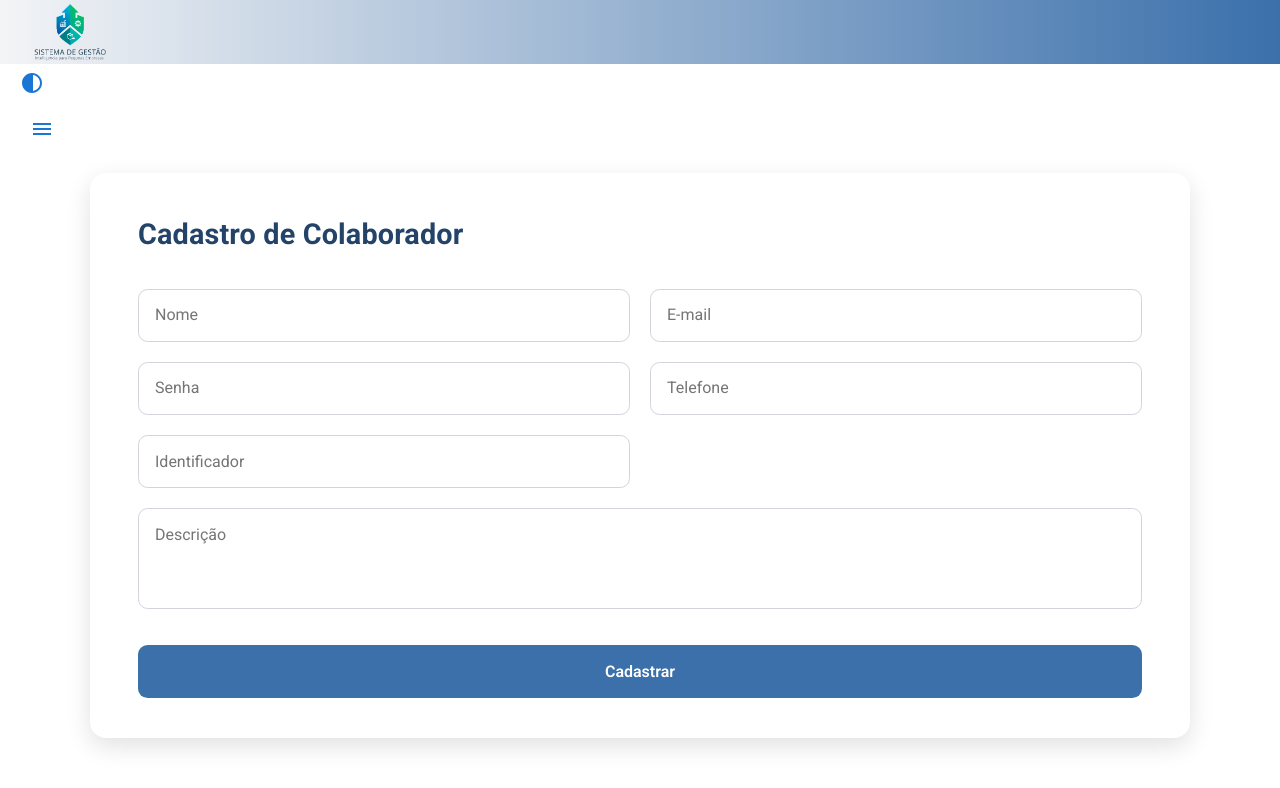
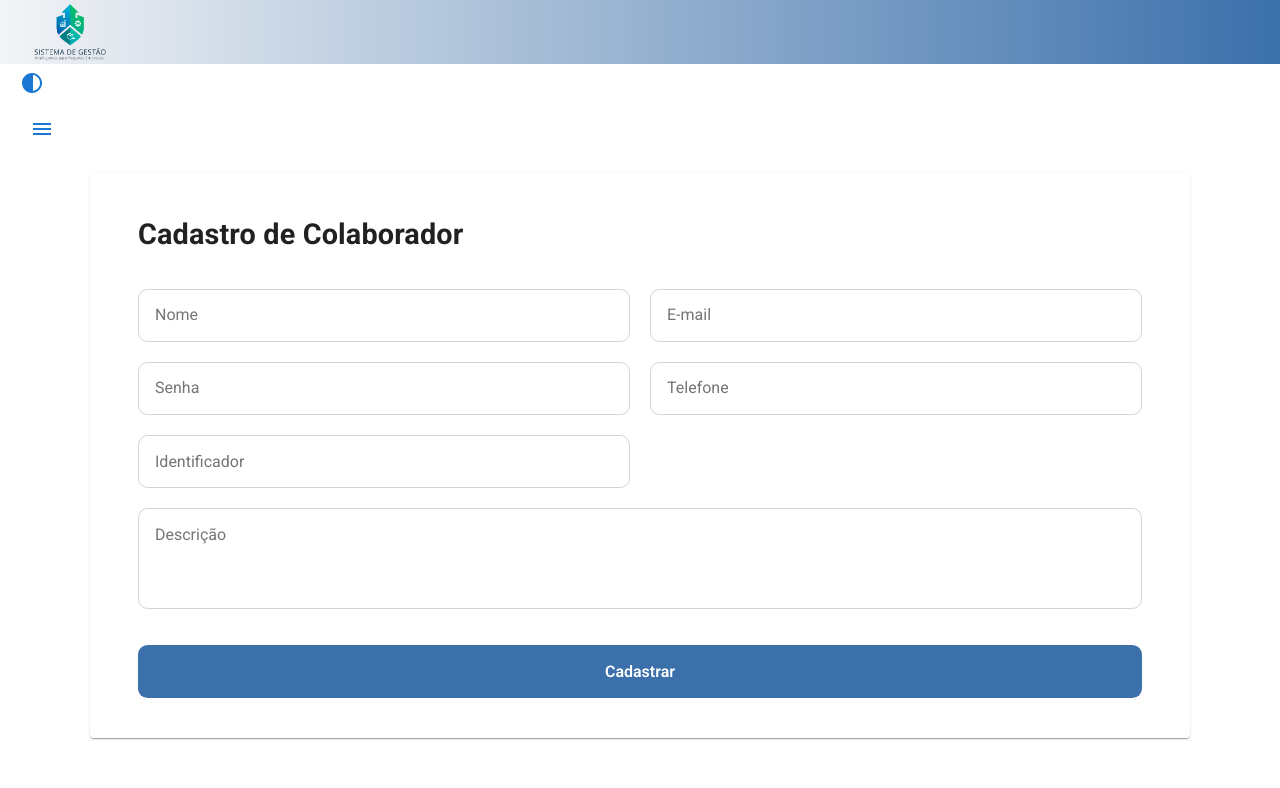
Before and after one commit to martinssluis/Gestao-de-Empresas-frontend, a React (Vite) app in the folder gestaoEmpresasFrontend/: page /app/collaborators in a window 1280 px wide. Shown: the top 788 px of the page. Built offline with nearby package versions, Linux system fonts and the light colour scheme.

Commit message:
style: Changes on the dark mode

```diff
--- a/gestaoEmpresasFrontend/src/App.jsx
+++ b/gestaoEmpresasFrontend/src/App.jsx
@@ -24,5 +24,5 @@ function App() {
    </>
   );
 }
-
+// ESTUDAR COMPONENTES USADOS NESSA PAGE
 export default App;
--- a/gestaoEmpresasFrontend/src/pages/Collaborators/Collaborators.jsx
+++ b/gestaoEmpresasFrontend/src/pages/Collaborators/Collaborators.jsx
@@ -1,5 +1,6 @@
 import { useState } from 'react';
 import styles from './Collaborators.module.css';
+import { Box, TextField, Button, Paper } from '@mui/material';
 
 export default function Collaborators() {
   const [formData, setFormData] = useState({
@@ -26,10 +27,9 @@ export default function Collaborators() {
   }
 
   return (
-    <div>
-      <div className={styles.estiloCollaborator}>
-        <section>
-          <main className={styles.collaboratorContainer}>
+      <Box component={'div'} className={styles.estiloCollaborator}>
+        <Box component={"section"} sx={{bgcolor: 'background.defaut', color:'text.primary', minHeight:'100vh'}}>
+          <Paper className={styles.collaboratorContainer}>
             <h1 className={styles.h1}>Cadastro de Colaborador</h1>
 
             <form className={styles.form} onSubmit={handleSubmit}>
@@ -91,10 +91,9 @@ export default function Collaborators() {
                 Cadastrar
               </button>
             </form>
-          </main>
-        </section>
-      </div>
-    </div>
+          </Paper>
+        </Box>
+      </Box>
   );
   // Abas relacionais: consultas, dashboard
 }
--- a/gestaoEmpresasFrontend/src/pages/Collaborators/Collaborators.module.css
+++ b/gestaoEmpresasFrontend/src/pages/Collaborators/Collaborators.module.css
@@ -4,15 +4,14 @@
   justify-content: center;
   align-items: center;
   padding: 1rem;
-  /*background: #f3f4f6;*/
 }
 
 .collaboratorContainer {
-  background: #ffffff;
   width: 90vw;
   max-width: 1100px;
   height: auto;
   min-height: 60vh;
+  background-color: var(--bg-paper);
 
   padding: 2.5rem 3rem;
   border-radius: 1rem;
@@ -26,7 +25,7 @@
 .h1 {
   margin-bottom: 2rem;
   font-size: 1.8rem;
-  color: #234368;
+  /*color: #234368;*/
 }
 
 .form {
```
Also changed, not shown: gestaoEmpresasFrontend/src/components/ContrastIcon/Theme.jsx (+1 -14 lines), 1 other file (tests, documents, lock files or other folders).
